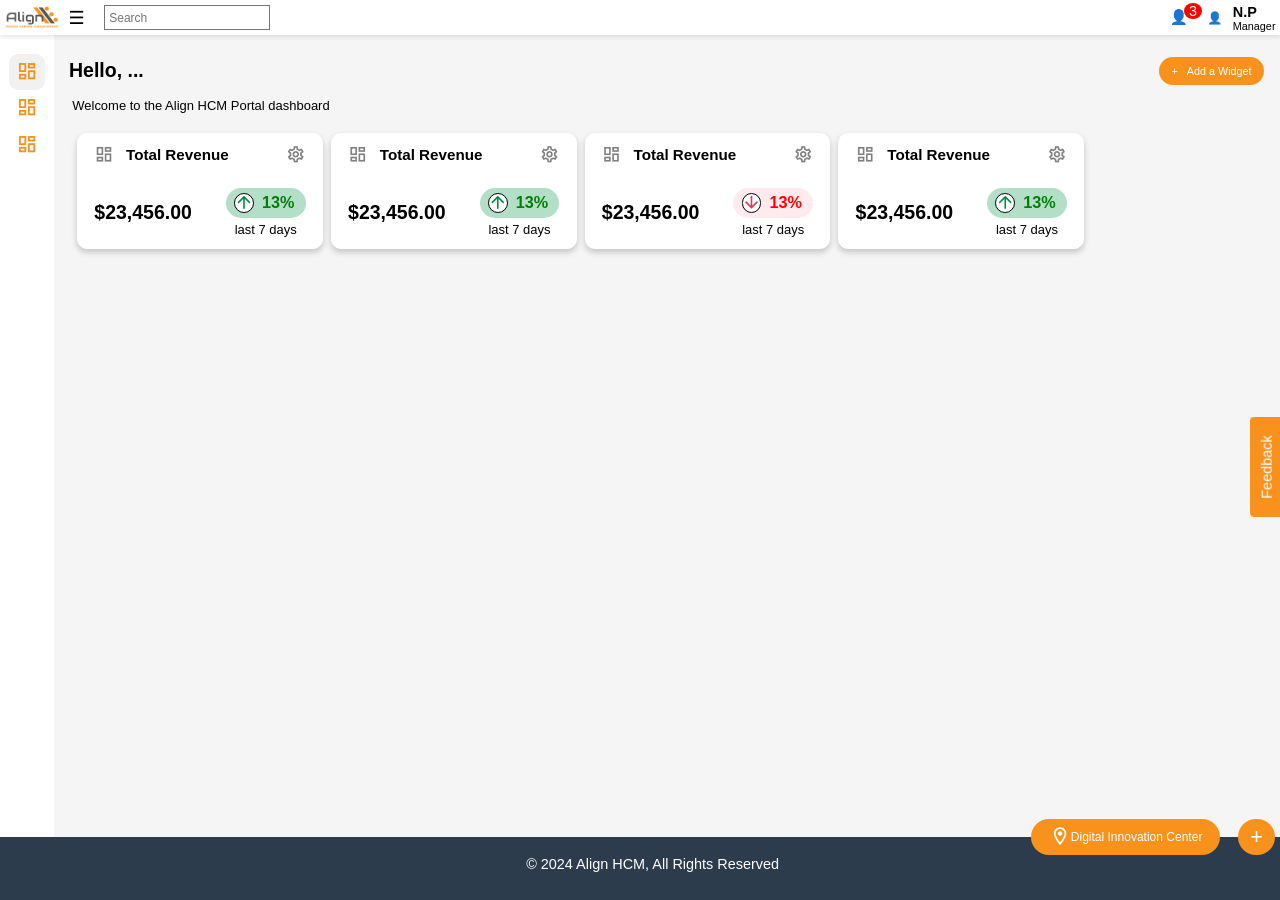
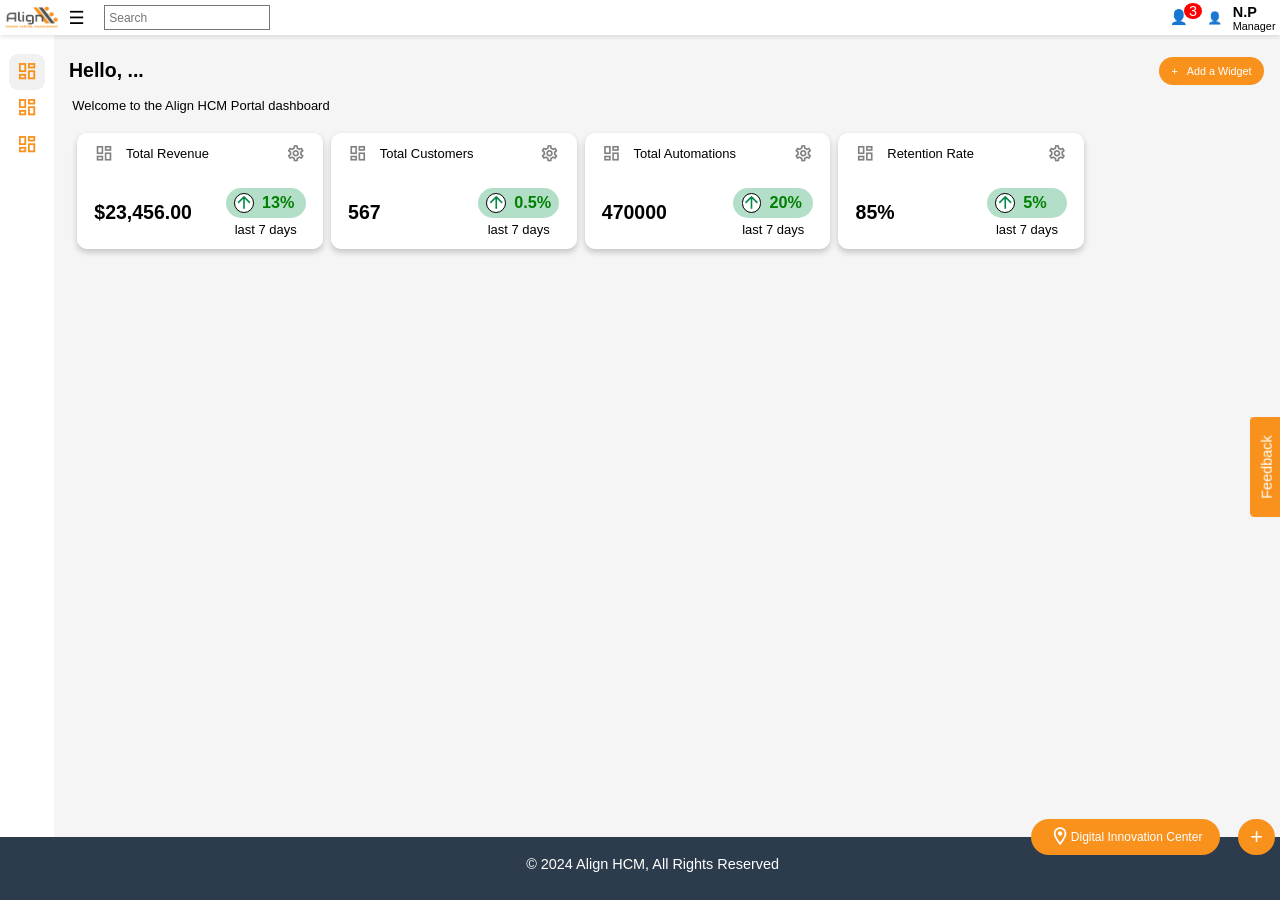
Before and after one commit to learn-jekyll-fast/learn-jekyll-fast.github.io, a Jekyll site: the page built from index.html, in a window 1280 px wide. Built offline with Jekyll 4.4.1, drawn with Linux system fonts in a browser that asks for light colours.

Commit message:
Added data for revenue board

```diff
--- /dev/null
+++ b/_data/dashboard.yml
@@ -0,0 +1,20 @@
+  - title: Total Revenue
+    value: $23,456.00
+    trend: upward
+    by: 13%
+    last-update: 7 days
+  - title: Total Customers
+    value: 567
+    trend: downward
+    by: 0.5%
+    last-update: 7 days
+  - title: Total Automations
+    value: 470000
+    trend: upward
+    by: 20%
+    last-update: 7 days
+  - title: Retention Rate
+    value: 85%
+    trend: upward
+    by: 5%
+    last-update: 7 days
--- a/_includes/drawer-container/dashboard.html
+++ b/_includes/drawer-container/dashboard.html
@@ -13,20 +13,21 @@
       Welcome to the Align HCM Portal dashboard
     </p>
     <div class="align-center wrap">
+      {% for revenue_data in site.data.dashboard %}
       <div class="revenue-card">
         <div class="card-header">
           <div class="align-center">
             <span class="material-icons-outlined" style="color:gray;margin-right: 10px;">
               dashboard
             </span>
-            <h3 style="margin: 5px;">Total Revenue</h3>
+            <h4 style="margin: 5px; font-weight: normal;">{{revenue_data.title}}</h4>
           </div>
           <span class="material-icons-outlined" style="color:gray">
             settings
           </span>
         </div>
         <div class="card-header">
-          <h2>$23,456.00</h2>
+          <h2>{{revenue_data.value}}</h2>
           <div class="status-container">
             <div class="status-box">
               <div class="status-content">
@@ -35,100 +36,14 @@
                     arrow_upward
                   </span>
                 </div>
-                <span class=" status-percentage">13%</span> <!-- Replace with dynamic value -->
+                <span class=" status-percentage">{{revenue_data.by}}</span> <!-- Replace with dynamic value -->
               </div>
             </div>
-            <p class="m0 pt5">last 7 days</p>
+            <p class="m0 pt5">last {{revenue_data.last-update}}</p>
           </div>
         </div>
       </div>
-      <div class="revenue-card">
-        <div class="card-header">
-          <div class="align-center">
-            <span class="material-icons-outlined" style="color:gray;margin-right: 10px;">
-              dashboard
-            </span>
-            <h3 style="margin: 5px;">Total Revenue</h3>
-          </div>
-          <span class="material-icons-outlined" style="color:gray">
-            settings
-          </span>
-        </div>
-        <div class="card-header">
-          <h2>$23,456.00</h2>
-          <div class="status-container">
-            <div class="status-box">
-              <div class="status-content">
-                <div class="status-icon">
-                  <span class="material-icons-outlined revenue-arrow-up">
-                    arrow_upward
-                  </span>
-                </div>
-                <span class="status-percentage">13%</span> <!-- Replace with dynamic value -->
-              </div>
-            </div>
-            <p class="m0 pt5">last 7 days</p>
-          </div>
-        </div>
-      </div>
-      <div class="revenue-card">
-        <div class="card-header">
-          <div class="align-center">
-            <span class="material-icons-outlined" style="color:gray;margin-right: 10px;">
-              dashboard
-            </span>
-            <h3 style="margin: 5px;">Total Revenue</h3>
-          </div>
-          <span class="material-icons-outlined" style="color:gray">
-            settings
-          </span>
-        </div>
-        <div class="card-header">
-          <h2>$23,456.00</h2>
-          <div class="status-container">
-            <div class="status-box" style="background-color: #FFEBEE;">
-              <div class="status-content">
-                <div class="status-icon">
-                  <span class="material-icons-outlined revenue-arrow-down">
-                    arrow_downward
-                  </span>
-                </div>
-                <span class="status-percentage" style="color:red;">13%</span> <!-- Replace with dynamic value -->
-              </div>
-            </div>
-            <p class="m0 pt5">last 7 days</p>
-          </div>
-        </div>
-      </div>
-      <div class="revenue-card">
-        <div class="card-header">
-          <div class="align-center">
-            <span class="material-icons-outlined" style="color:gray;margin-right: 10px;">
-              dashboard
-            </span>
-            <h3 style="margin: 5px;">Total Revenue</h3>
-          </div>
-          <span class="material-icons-outlined" style="color:gray">
-            settings
-          </span>
-        </div>
-        <div class="card-header">
-          <h2>$23,456.00</h2>
-          <div class="status-container">
-            <div class="status-box">
-              <div class="status-content">
-                <div class="status-icon">
-                  <span class="material-icons-outlined revenue-arrow-up">
-                    arrow_upward
-                  </span>
-                </div>
-                <span class="status-percentage">13%</span> <!-- Replace with dynamic value -->
-              </div>
-            </div>
-            <p class="m0 pt5">last 7 days</p>
-          </div>
-        </div>
-      </div>
+      {% endfor %}
     </div>
   </div>
 
```
Also changed, not shown: 2 other files.
